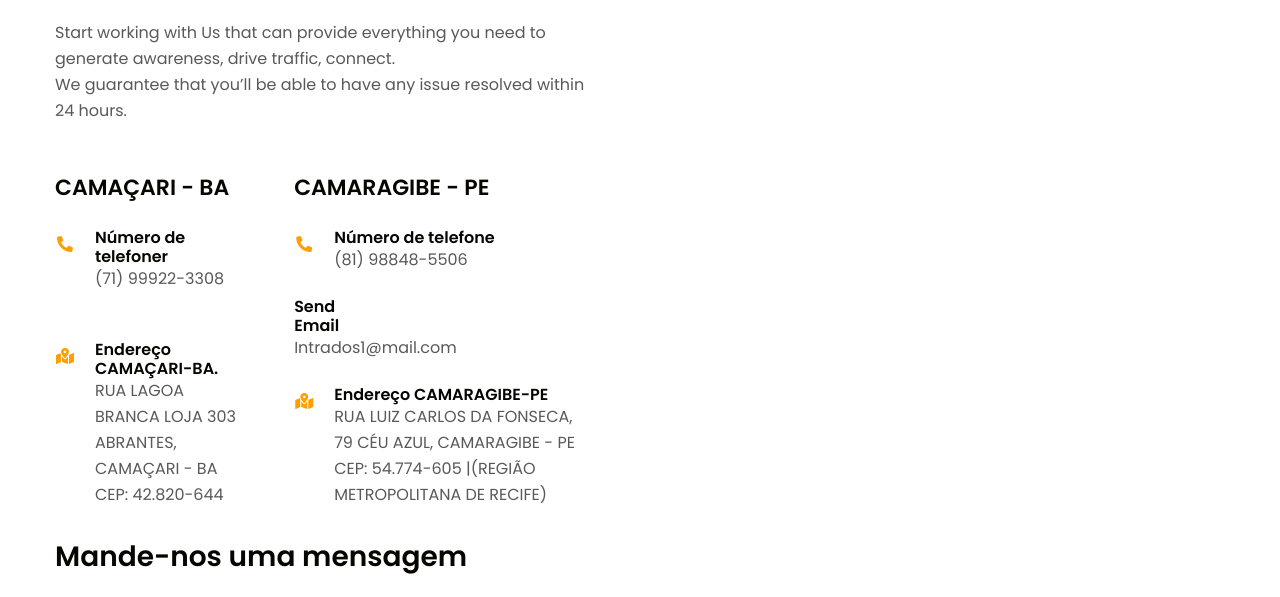
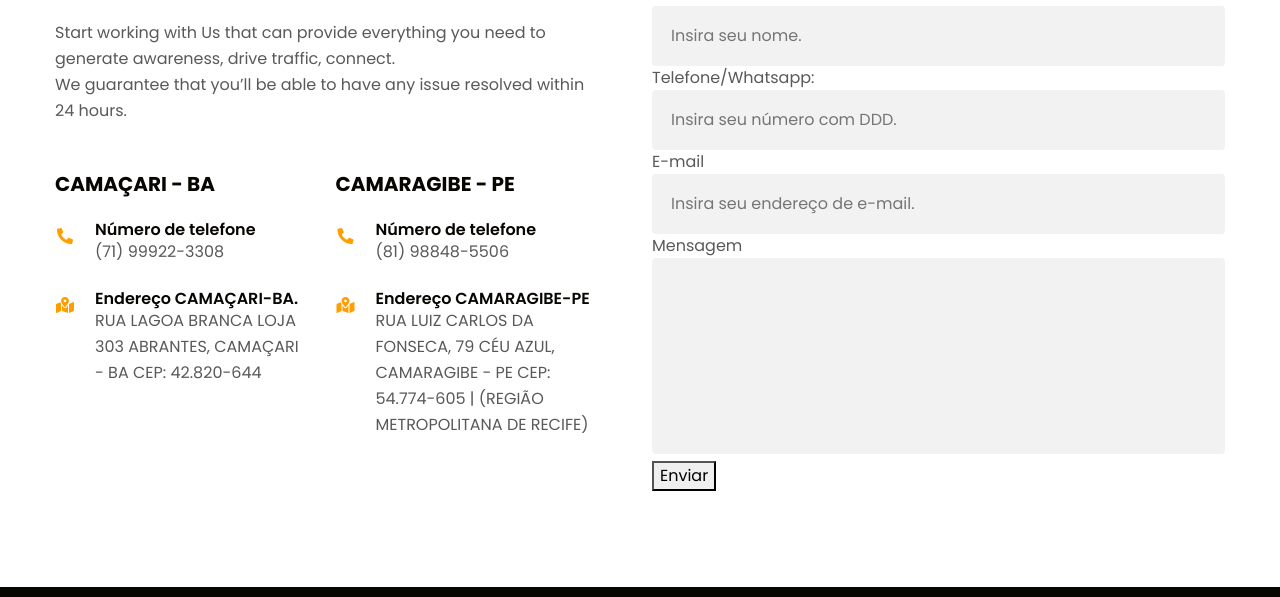
Before and after one commit to Senhiormoreira/NortechSolu-es-em-HVAC, a plain HTML site: page contact.html in a window 1280 px wide. Shown: the part 945-1542 px from the top of the page. Drawn offline with Linux system fonts and the light colour scheme.

Commit message:
Update contact.html

```diff
--- a/contact.html
+++ b/contact.html
@@ -120,12 +120,15 @@
    <section class="w3l-contact-1 py-5" id="contact">
   <div class="contacts-9 py-lg-5 py-md-4">
     <div class="container">
-                <!--/contact-block-->
-                <div class="map-iframe">
-                <iframe src="https://www.google.com/maps/embed?pb=!1m18!1m12!1m3!1d3890.275186881145!2d-38.270015799999996!3d-12.825485899999999!2m3!1f0!2f0!3f0!3m2!1i1024!2i768!4f13.1!3m3!1m2!1s0x7163f77469728fb%3A0x17db34f9a61bd59!2sR.%20Lagoa%20Branca%2C%20303%20-%20Abrantes%2C%20Cama%C3%A7ari%20-%20BA%2C%2042822-052!5e0!3m2!1spt-BR!2sbr!4v1752517501591!5m2!1spt-BR!2sbr"  width="100%" height="400" frameborder="0" style="border: 0px;" allowfullscreen=""></iframe>
+      <!--/map-->
+      <div class="map-iframe mb-5">
+        <iframe src="https://www.google.com/maps/embed?pb=!1m18!1m12!1m3!1d3890.275186881145!2d-38.270015799999996!3d-12.825485899999999!2m3!1f0!2f0!3f0!3m2!1i1024!2i768!4f13.1!3m3!1m2!1s0x7163f77469728fb%3A0x17db34f9a61bd59!2sR.%20Lagoa%20Branca%2C%20303%20-%20Abrantes%2C%20Cama%C3%A7ari%20-%20BA%2C%2042822-052!5e0!3m2!1spt-BR!2sbr!4v1752517501591!5m2!1spt-BR!2sbr"
+          width="100%" height="400" frameborder="0" style="border: 0;" allowfullscreen=""></iframe>
       </div>
-                <!--//contact-block-->
+      <!--//map-->
+
       <div class="row contact-view mt-5 pt-lg-4">
+        <!-- Endereços -->
         <div class="col-lg-6 cont-details mb-lg-0 mb-5 pe-lg-5">
           <h6 class="title-subw3hny mb-1">Entre em contato conosco</h6>
           <h3 class="title-w3l mb-4">Nosso endereço</h3>
@@ -134,26 +137,18 @@
             connect. <br> We guarantee that you’ll be able to have any issue resolved within 24 hours.
           </p>
 
-        <div class="w3-addressinfo-grids d-flex flex-column flex-md-row">
-            <div class="w3-addressinfo-gd mb-4 mb-md-0 me-md-4">
+          <!-- Grid de endereços: 2 colunas no desktop, 1 no mobile -->
+          <div class="row">
+            <div class="col-md-6 mb-4">
               <h5 class="mb-4">CAMAÇARI - BA </h5>
               <div class="cont-top">
                 <div class="cont-left text-center">
                   <span class="fas fa-phone-alt"></span>
                 </div>
                 <div class="cont-right">
-                        <h6>Número de telefoner</h6>
+                  <h6>Número de telefone</h6>
                   <p><a href="tel:(71) 99922-3308">(71) 99922-3308</a></p>
                 </div>
-                </div>
-                <div class="cont-top margin-up">
-                    <!--<div class="cont-left text-center">
-                        <span class="fas fa-envelope-open-text"></span>
-                    </div>
-                    <div class="cont-right">
-                        <h6>Send Email</h6>
-                        <p><a href="mailto:Intrados@mail.com" class="mail">Intrados@mail.com</a></p>
-                    </div>-->
               </div>
               <div class="cont-top margin-up">
                 <div class="cont-left text-center">
@@ -161,12 +156,12 @@
                 </div>
                 <div class="cont-right">
                   <h6>Endereço CAMAÇARI-BA.</h6>
-                        <p class="pr-lg-5">RUA LAGOA BRANCA LOJA 303 ABRANTES, CAMAÇARI - BA CEP: 42.820-644</p>
+                  <p>RUA LAGOA BRANCA LOJA 303 ABRANTES, CAMAÇARI - BA CEP: 42.820-644</p>
                 </div>
               </div>
             </div>
 
-            <div class="w3-addressinfo-gd">
+            <div class="col-md-6 mb-4">
               <h5 class="mb-4">CAMARAGIBE - PE</h5>
               <div class="cont-top">
                 <div class="cont-left text-center">
@@ -178,54 +173,46 @@
                 </div>
               </div>
               <div class="cont-top margin-up">
-                   <!-- <div class="cont-left text-center">
-                        <span class="fas fa-envelope-open-text"></span>
-                    </div> -->
-                    <div class="cont-right">
-                        <h6>Send Email</h6>
-                        <p><a href="mailto:Intrados1@mail.com" class="mail">Intrados1@mail.com</a></p>
-                    </div>
-                </div>
-                <div class="cont-top margin-up">
                 <div class="cont-left text-center">
                   <span class="fas fa-map-marked-alt"></span>
                 </div>
                 <div class="cont-right">
                   <h6>Endereço CAMARAGIBE-PE</h6>
-                        <p class="pr-lg-5">RUA LUIZ CARLOS DA FONSECA, 79 CÉU AZUL, CAMARAGIBE - PE CEP: 54.774-605 |(REGIÃO METROPOLITANA DE RECIFE)</p>
-                    </div>
+                  <p>
+                    RUA LUIZ CARLOS DA FONSECA, 79 CÉU AZUL, CAMARAGIBE - PE CEP: 54.774-605 |
+                    (REGIÃO METROPOLITANA DE RECIFE)
+                  </p>
                 </div>
               </div>
             </div>
           </div>
         </div>
 
+        <!-- Formulário -->
         <div class="col-lg-6 map-content-9">
           <h5 class="mb-sm-4 mb-3">Mande-nos uma mensagem</h5>
-                        <form
-      action="https://formsubmit.co/nortechsolucoeshvac10@gmail.com"
-      method="POST"
-      class="form"
-    >
+          <form action="https://formsubmit.co/nortechsolucoeshvac10@gmail.com" method="POST" class="form">
             <label for="name">Nome</label>
-      <input type="text" name="name" id="name" required placeholder="Insira seu nome."/>
+            <input type="text" name="name" id="name" required placeholder="Insira seu nome." />
             <label for="telefone">Telefone/Whatsapp:</label>
-<input type="tel" id="telefone" name="telefone"  required oninput="this.value = this.value.replace(/[^0-9]/g, '')" placeholder="Insira seu número com DDD.">
+            <input type="tel" id="telefone" name="telefone" required oninput="this.value = this.value.replace(/[^0-9]/g, '')" placeholder="Insira seu número com DDD." />
             <label for="email">E-mail</label>
-      <input type="email" name="email" id="email" required placeholder=" Insira seu endereço de e-mail."/>
+            <input type="email" name="email" id="email" required placeholder="Insira seu endereço de e-mail." />
             <label for="message">Mensagem</label>
             <textarea name="message" id="message" required></textarea>
+
+            <!-- Configs extras -->
             <input type="hidden" name="_captcha" value="false" />
-      <input
-        type="hidden"
-        name="_next"
-        value="https://wa.me/5571999223308?text=Ol%C3%A1%2C%20vim%20atrav%C3%A9s%20do%20site%2C%20poderia%20me%20ajudar%3F"/>
-      <button type="submit">Enviar</button></form>
+            <input type="hidden" name="_next"
+              value="https://wa.me/5571999223308?text=Ol%C3%A1%2C%20vim%20atrav%C3%A9s%20do%20site%2C%20poderia%20me%20ajudar%3F" />
+            <button type="submit">Enviar</button>
+          </form>
         </div>
       </div>
     </div>
   </div>
 </section>
+
     <!--/contact1-->
 
     <!--/w3l-footer-29-main-->
```
Lines whose indentation alone changed are shown as unchanged.
